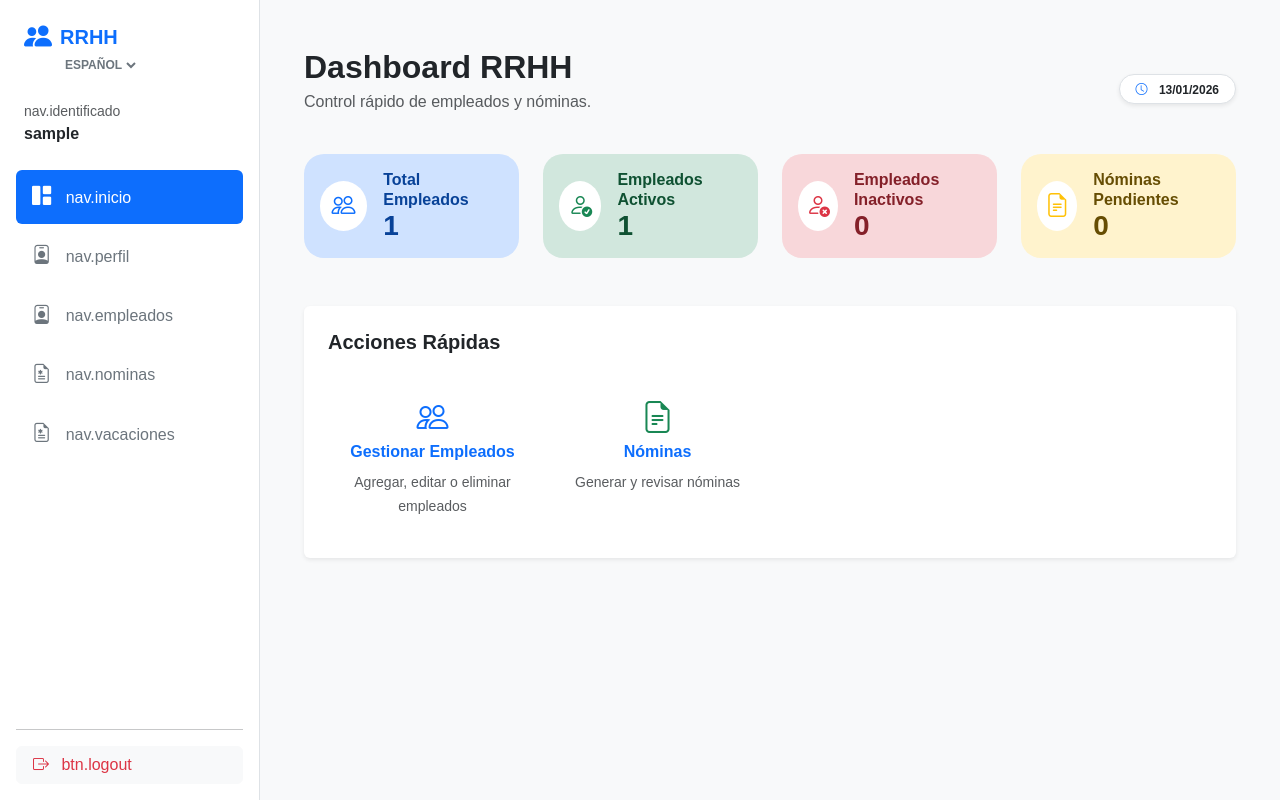
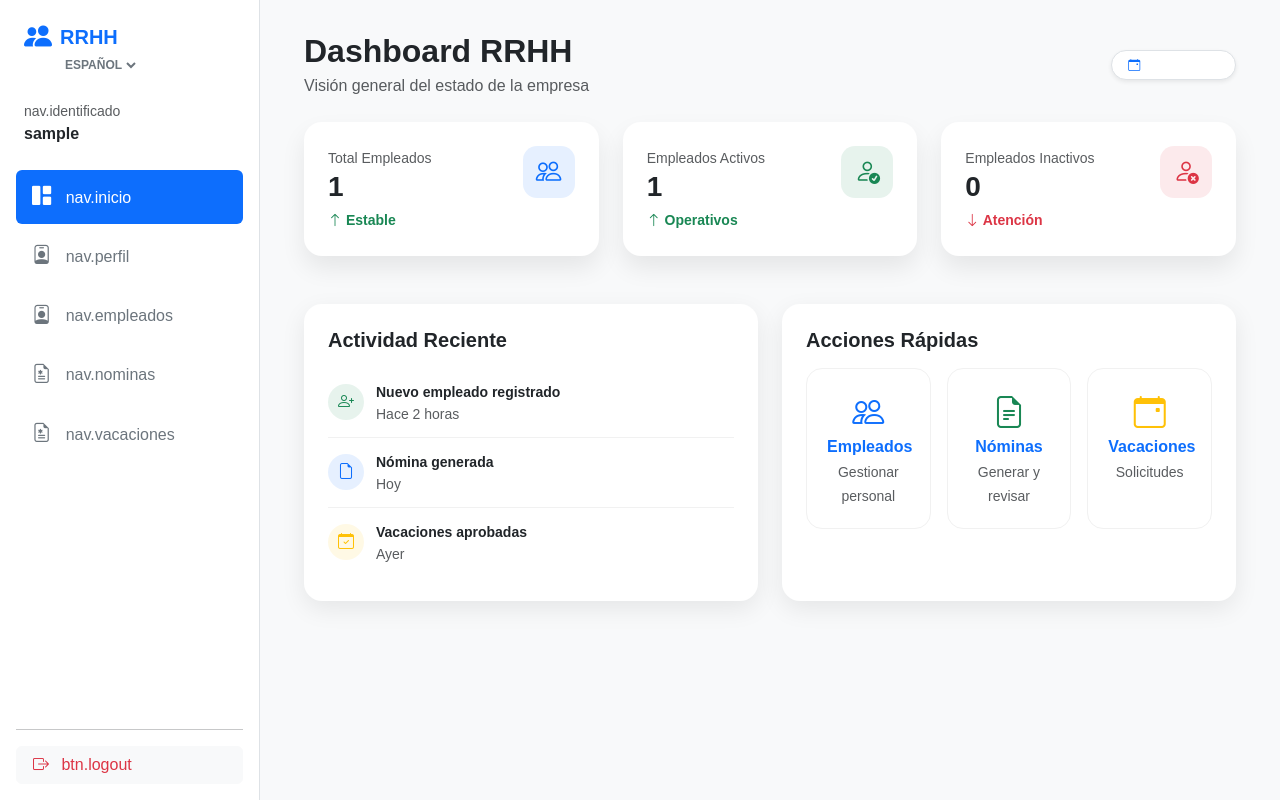
Before and after one commit to bayemorydia/Clinica-Harmonia, a Spring Boot app: page /RRHH/dashboard in a window 1280 px wide. Run offline with Spring Boot 4, Linux system fonts and the light colour scheme; a user stored in the database is signed in; tables that the repository leaves empty hold one stand-in row (values such as "Sample post"); data that the repository does not hold is empty; some of the project's set-up classes (security, data sources, template engines, error pages and the like) are left out, and stand-ins take their place; some libraries are stand-ins or nearby versions.

Commit message:
errores en empleado arreglados

```diff
--- a/src/main/resources/templates/Empleado/detalle.html
+++ b/src/main/resources/templates/Empleado/detalle.html
@@ -178,7 +178,7 @@
                                         <i class="bi bi-save me-2"></i> Guardar Cambios
                                     </button>
                                     <a th:href="@{'/empleados/nominas/' + ${empleado.id}}"
-                                       sec:authorize="hasAnyRole('ADMINISTRADOR','RRHH')"
+                                       sec:authorize="hasRole('RRHH')"
                                        class="btn btn-success rounded-pill px-5 py-3 fw-bold shadow-lg hover-lift ms-2">
                                         <i class="bi bi-file-earmark-text me-2"></i> Nómina
                                     </a>
@@ -201,7 +201,7 @@
     <div sec:authorize="hasRole('MEDICO')" th:replace="~{Reutilizable/layoutMedico :: scripts_medico}"></div>
     <div sec:authorize="hasRole('RECEPCIONISTA')" th:replace="~{Reutilizable/layoutRecepcion :: scripts_recepcion}"></div>
     <div sec:authorize="!hasAnyRole('MEDICO', 'RECEPCIONISTA')" th:replace="~{Reutilizable/layout :: scripts}"></div>
-    <div sec:authorize="hasRole('RRHH')" th:replace="~{Reutilizable/layoutRRHH :: scripts_RRHH}"></div>
+    <div sec:authorize="hasRole('RRHH')" th:x   replace="~{Reutilizable/layoutRRHH :: scripts_RRHH}"></div>
 
     <style>
         .hover-lift:hover {
--- a/src/main/resources/templates/Empleado/listar.html
+++ b/src/main/resources/templates/Empleado/listar.html
@@ -69,7 +69,9 @@
                         Gestión de personal activo e inactivo.</p>
                 </div>
                 <div class="d-flex gap-2">
-                    <a th:href="@{/nominas}" class="btn btn-success rounded-pill px-4 fw-bold shadow-sm">
+                    <a th:href="@{/nominas}" class="btn btn-success rounded-pill px-4 fw-bold shadow-sm"
+                       sec:authorize="hasRole('RRHH')"
+                    >
                         <i class="bi bi-receipt me-2"></i>
                         <span th:text="${trad.getTraduccion('mod.facturacion.titulo')}">Nóminas</span>
                     </a>
--- a/src/main/resources/templates/Nomina/crear.html
+++ b/src/main/resources/templates/Nomina/crear.html
@@ -1,13 +1,16 @@
 <!DOCTYPE html>
-<html lang="es" xmlns:th="http://www.thymeleaf.org">
+<html lang="es" xmlns:th="http://www.thymeleaf.org" xmlns:sec="http://www.thymeleaf.org/extras/spring-security">
 
 <head>
     <div th:replace="~{Reutilizable/layout :: head_general}"></div>
+    <div sec:authorize="hasRole('RRHH')" th:replace="~{Reutilizable/layoutRRHH :: head_RRHH}"></div>
+
     <title th:text="${trad.getTraduccion('nomina.crear.titulo')}">Crear Nómina</title>
 </head>
 
 <body class="bg-light">
 <div th:replace="~{Reutilizable/layout :: menu}"></div>
+<div sec:authorize="hasRole('RRHH')" th:replace="~{Reutilizable/layoutRRHH :: menu_RRHH}"></div>
 
 <main class="content">
     <div class="container-fluid py-4">
@@ -101,6 +104,7 @@
 </main>
 
 <div th:replace="~{Reutilizable/layout :: scripts}"></div>
+<div sec:authorize="hasRole('RRHH')" th:replace="~{Reutilizable/layoutRRHH :: scripts_RRHH}"></div>
 
 <!-- SCRIPT CALCULAR IRPF Y NETO MENSUAL -->
 <script th:inline="javascript">
--- a/src/main/resources/templates/RRHH/dashboard.html
+++ b/src/main/resources/templates/RRHH/dashboard.html
@@ -9,158 +9,259 @@
 
     <title>Dashboard RRHH</title>
 
-    <!-- Estilos propios del dashboard -->
+    <!-- Estilos del dashboard -->
     <style>
         body { font-family: 'Poppins', sans-serif; }
 
-        .card-custom {
-            border-radius: 20px;
-            transition: transform 0.25s ease, box-shadow 0.25s ease;
-            cursor: pointer;
+        /* KPI cards */
+        .kpi-card {
+            border-radius: 18px;
+            padding: 1.5rem;
+            background: #ffffff;
+            box-shadow: 0 .75rem 1.5rem rgba(0,0,0,.08);
+            transition: transform .25s ease, box-shadow .25s ease;
+            height: 100%;
         }
 
-        .card-custom:hover {
+        .kpi-card:hover {
             transform: translateY(-6px);
-            box-shadow: 0 1rem 2rem rgba(0,0,0,0.15);
+            box-shadow: 0 1.2rem 2.5rem rgba(0,0,0,.12);
         }
 
-        .icon-circle {
-            width: 50px;
-            height: 50px;
+        .kpi-icon {
+            width: 52px;
+            height: 52px;
+            border-radius: 14px;
             display: flex;
             align-items: center;
             justify-content: center;
-            border-radius: 50%;
-            font-size: 1.5rem;
-            margin-right: 1rem;
+            font-size: 1.6rem;
         }
 
-        .bg-light-blue   { background: #cfe2ff; color: #084298; }
-        .bg-light-green  { background: #d1e7dd; color: #0f5132; }
-        .bg-light-red    { background: #f8d7da; color: #842029; }
-        .bg-light-yellow { background: #fff3cd; color: #664d03; }
-
-        .action-card {
-            background: #ffffff;
-            border-radius: 15px;
-            padding: 1rem;
-            transition: transform 0.2s ease, box-shadow 0.2s ease;
+        .trend-up {
+            color: #198754;
+            font-weight: 600;
         }
 
-        .action-card:hover {
+        .trend-down {
+            color: #dc3545;
+            font-weight: 600;
+        }
+
+        /* Sections */
+        .section-card {
+            background: #ffffff;
+            border-radius: 18px;
+            padding: 1.5rem;
+            box-shadow: 0 .5rem 1.5rem rgba(0,0,0,.08);
+            height: 100%;
+        }
+
+        /* Quick actions */
+        .quick-action {
+            border-radius: 16px;
+            padding: 1.25rem;
+            transition: transform .2s ease, box-shadow .2s ease;
+            border: 1px solid #f1f1f1;
+            background: #ffffff;
+            height: 100%;
+        }
+
+        .quick-action:hover {
             transform: translateY(-4px);
-            box-shadow: 0 .5rem 1rem rgba(0,0,0,0.12);
+            box-shadow: 0 .75rem 1.5rem rgba(0,0,0,.12);
+        }
+
+        /* Activity */
+        .activity-item {
+            display: flex;
+            align-items: center;
+            padding: .75rem 0;
+            border-bottom: 1px solid #f1f1f1;
+        }
+
+        .activity-item:last-child {
+            border-bottom: none;
+        }
+
+        .activity-icon {
+            width: 36px;
+            height: 36px;
+            border-radius: 50%;
+            display: flex;
+            align-items: center;
+            justify-content: center;
+            margin-right: 12px;
+            font-size: 1rem;
         }
     </style>
 </head>
 
 <body th:with="activePage='dashboard'">
 
-<!-- Sidebar -->
+<!-- SIDEBAR -->
 <div sec:authorize="hasRole('RRHH')"
      th:replace="~{Reutilizable/layoutRRHH :: menu_RRHH}"></div>
 
 <!-- CONTENIDO -->
 <main class="content">
-    <div class="container-fluid py-3">
+    <div class="container-fluid">
 
-        <!-- Header -->
+        <!-- HEADER -->
         <div class="d-flex justify-content-between align-items-center mb-4">
             <div>
                 <h2 class="fw-bold mb-1">Dashboard RRHH</h2>
-                <p class="text-muted">Control rápido de empleados y nóminas.</p>
+                <p class="text-muted mb-0">Visión general del estado de la empresa</p>
             </div>
 
-            <span class="badge bg-white shadow-sm text-dark p-2 px-3 rounded-pill border">
-                <i class="bi bi-clock me-2 text-primary"></i>
-                <span th:text="${#temporals.format(#temporals.createNow(), 'dd/MM/yyyy')}"></span>
+            <span class="badge bg-white border shadow-sm rounded-pill px-3 py-2">
+                <i class="bi bi-calendar-event text-primary me-2"></i>
+                <span th:text="${#temporals.format(#temporals.createNow(), 'dd MMM yyyy')}"></span>
             </span>
         </div>
 
-        <!-- Métricas -->
+        <!-- KPIs -->
         <div class="row g-4 mb-5">
 
-            <div class="col-md-6 col-lg-3">
-                <div class="card-custom d-flex align-items-center p-3 bg-light-blue">
-                    <div class="icon-circle bg-white text-primary">
+            <div class="col-md-6 col-xl-4">
+                <div class="kpi-card">
+                    <div class="d-flex justify-content-between">
+                        <div>
+                            <small class="text-muted">Total Empleados</small>
+                            <h3 class="fw-bold mb-1" th:text="${totalEmpleados ?: 0}">0</h3>
+                            <small class="trend-up">
+                                <i class="bi bi-arrow-up"></i> Estable
+                            </small>
+                        </div>
+                        <div class="kpi-icon bg-primary bg-opacity-10 text-primary">
                             <i class="bi bi-people"></i>
                         </div>
-                    <div>
-                        <h6 class="mb-0 fw-bold">Total Empleados</h6>
-                        <h3 class="fw-bold mb-0" th:text="${totalEmpleados ?: 0}">0</h3>
                     </div>
                 </div>
             </div>
 
-            <div class="col-md-6 col-lg-3">
-                <div class="card-custom d-flex align-items-center p-3 bg-light-green">
-                    <div class="icon-circle bg-white text-success">
+            <div class="col-md-6 col-xl-4">
+                <div class="kpi-card">
+                    <div class="d-flex justify-content-between">
+                        <div>
+                            <small class="text-muted">Empleados Activos</small>
+                            <h3 class="fw-bold mb-1" th:text="${empleadosActivos ?: 0}">0</h3>
+                            <small class="trend-up">
+                                <i class="bi bi-arrow-up"></i> Operativos
+                            </small>
+                        </div>
+                        <div class="kpi-icon bg-success bg-opacity-10 text-success">
                             <i class="bi bi-person-check"></i>
                         </div>
-                    <div>
-                        <h6 class="mb-0 fw-bold">Empleados Activos</h6>
-                        <h3 class="fw-bold mb-0" th:text="${empleadosActivos ?: 0}">0</h3>
                     </div>
                 </div>
             </div>
 
-            <div class="col-md-6 col-lg-3">
-                <div class="card-custom d-flex align-items-center p-3 bg-light-red">
-                    <div class="icon-circle bg-white text-danger">
+            <div class="col-md-6 col-xl-4">
+                <div class="kpi-card">
+                    <div class="d-flex justify-content-between">
+                        <div>
+                            <small class="text-muted">Empleados Inactivos</small>
+                            <h3 class="fw-bold mb-1" th:text="${empleadosInactivos ?: 0}">0</h3>
+                            <small class="trend-down">
+                                <i class="bi bi-arrow-down"></i> Atención
+                            </small>
+                        </div>
+                        <div class="kpi-icon bg-danger bg-opacity-10 text-danger">
                             <i class="bi bi-person-x"></i>
                         </div>
-                    <div>
-                        <h6 class="mb-0 fw-bold">Empleados Inactivos</h6>
-                        <h3 class="fw-bold mb-0" th:text="${empleadosInactivos ?: 0}">0</h3>
-                    </div>
-                </div>
-            </div>
-
-            <div class="col-md-6 col-lg-3">
-                <div class="card-custom d-flex align-items-center p-3 bg-light-yellow">
-                    <div class="icon-circle bg-white text-warning">
-                        <i class="bi bi-file-earmark-text"></i>
-                    </div>
-                    <div>
-                        <h6 class="mb-0 fw-bold">Nóminas Pendientes</h6>
-                        <h3 class="fw-bold mb-0" th:text="${nominasPendientes ?: 0}">0</h3>
                     </div>
                 </div>
             </div>
 
         </div>
 
-        <!-- Acciones rápidas -->
-        <div class="card border-0 shadow-sm p-4 bg-white">
-            <h5 class="fw-bold mb-4">Acciones Rápidas</h5>
+        <!-- BLOQUES -->
+        <div class="row g-4">
+
+            <!-- ACTIVIDAD RECIENTE -->
+            <div class="col-lg-6">
+                <div class="section-card">
+                    <h5 class="fw-bold mb-3">Actividad Reciente</h5>
+
+                    <div class="activity-item">
+                        <div class="activity-icon bg-success bg-opacity-10 text-success">
+                            <i class="bi bi-person-plus"></i>
+                        </div>
+                        <div>
+                            <small class="fw-semibold">Nuevo empleado registrado</small>
+                            <div class="text-muted small">Hace 2 horas</div>
+                        </div>
+                    </div>
+
+                    <div class="activity-item">
+                        <div class="activity-icon bg-primary bg-opacity-10 text-primary">
+                            <i class="bi bi-file-earmark"></i>
+                        </div>
+                        <div>
+                            <small class="fw-semibold">Nómina generada</small>
+                            <div class="text-muted small">Hoy</div>
+                        </div>
+                    </div>
+
+                    <div class="activity-item">
+                        <div class="activity-icon bg-warning bg-opacity-10 text-warning">
+                            <i class="bi bi-calendar-check"></i>
+                        </div>
+                        <div>
+                            <small class="fw-semibold">Vacaciones aprobadas</small>
+                            <div class="text-muted small">Ayer</div>
+                        </div>
+                    </div>
+                </div>
+            </div>
+
+            <!-- ACCIONES RÁPIDAS -->
+            <div class="col-lg-6">
+                <div class="section-card">
+                    <h5 class="fw-bold mb-3">Acciones Rápidas</h5>
 
                     <div class="row g-3">
-                <div class="col-md-6 col-lg-3">
+                        <div class="col-md-4">
                             <a th:href="@{/RRHH/empleados}" class="text-decoration-none">
-                        <div class="action-card text-center">
+                                <div class="quick-action text-center">
                                     <i class="bi bi-people fs-2 text-primary mb-2"></i>
-                            <h6 class="fw-bold">Gestionar Empleados</h6>
-                            <small class="text-muted">Agregar, editar o eliminar empleados</small>
+                                    <h6 class="fw-bold mb-1">Empleados</h6>
+                                    <small class="text-muted">Gestionar personal</small>
                                 </div>
                             </a>
                         </div>
 
-                <div class="col-md-6 col-lg-3">
+                        <div class="col-md-4">
                             <a th:href="@{/RRHH/nominas}" class="text-decoration-none">
-                        <div class="action-card text-center">
+                                <div class="quick-action text-center">
                                     <i class="bi bi-file-earmark-text fs-2 text-success mb-2"></i>
-                            <h6 class="fw-bold">Nóminas</h6>
-                            <small class="text-muted">Generar y revisar nóminas</small>
+                                    <h6 class="fw-bold mb-1">Nóminas</h6>
+                                    <small class="text-muted">Generar y revisar</small>
+                                </div>
+                            </a>
+                        </div>
+
+                        <div class="col-md-4">
+                            <a th:href="@{/RRHH/vacaciones}" class="text-decoration-none">
+                                <div class="quick-action text-center">
+                                    <i class="bi bi-calendar-event fs-2 text-warning mb-2"></i>
+                                    <h6 class="fw-bold mb-1">Vacaciones</h6>
+                                    <small class="text-muted">Solicitudes</small>
                                 </div>
                             </a>
                         </div>
                     </div>
+
+                </div>
+            </div>
+
         </div>
 
     </div>
 </main>
 
-<!-- Scripts -->
+<!-- SCRIPTS -->
 <div sec:authorize="hasRole('RRHH')"
      th:replace="~{Reutilizable/layoutRRHH :: scripts_RRHH}"></div>
 
```
Lines whose indentation alone changed are shown as unchanged.
